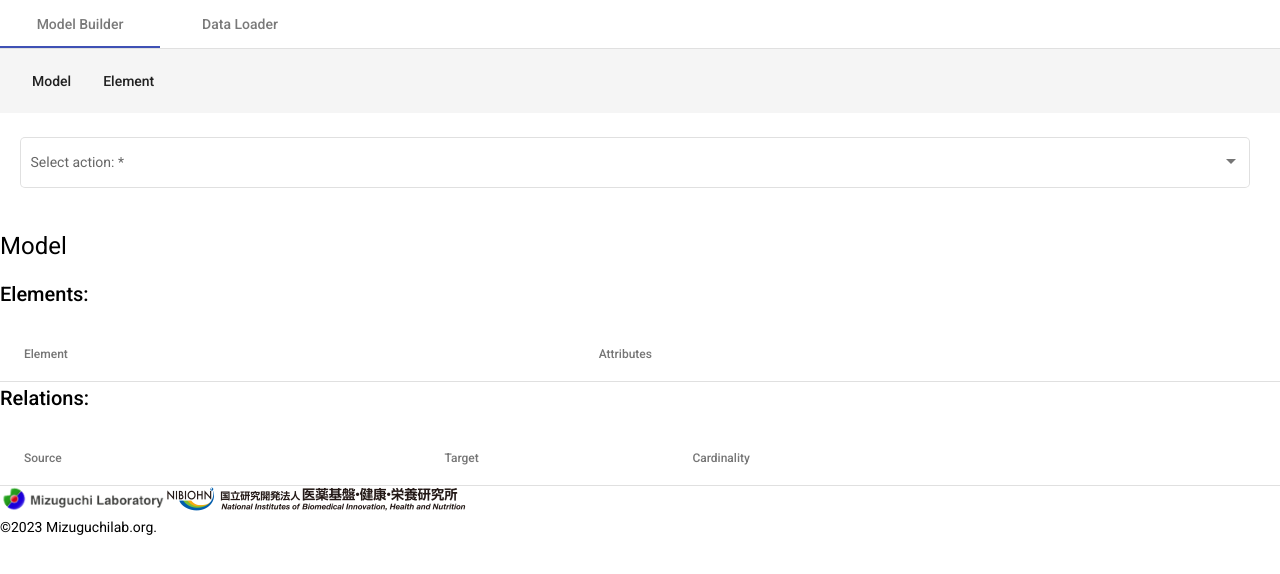
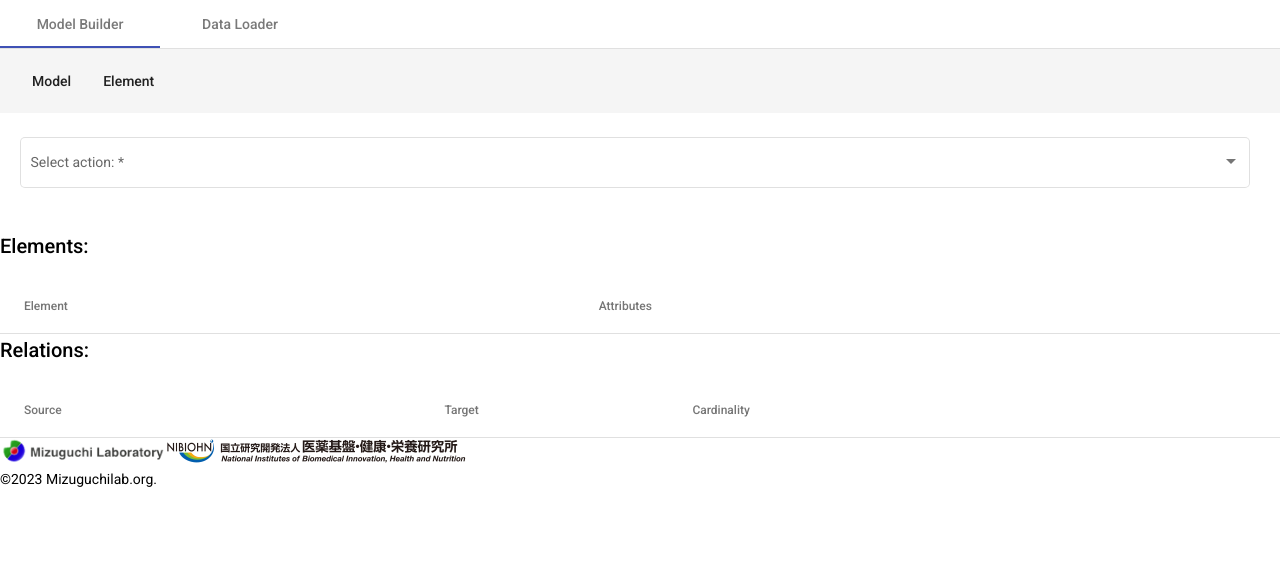
Before and after one commit to targetmine/send_DataProvider, an Angular app in the folder DataReusable/: page /builder in a window 1280 px wide. Shown: the top 574 px of the page. Built offline with nearby package versions, Linux system fonts and the light colour scheme.

Commit message:
Remove single header from html

```diff
--- a/DataReusable/src/app/shared/components/model-display/model-display.component.html
+++ b/DataReusable/src/app/shared/components/model-display/model-display.component.html
@@ -1,4 +1,3 @@
-<h1>Model</h1>
 <h2>Elements:</h2>
 <table mat-table
 	[dataSource]="_elements"
```
